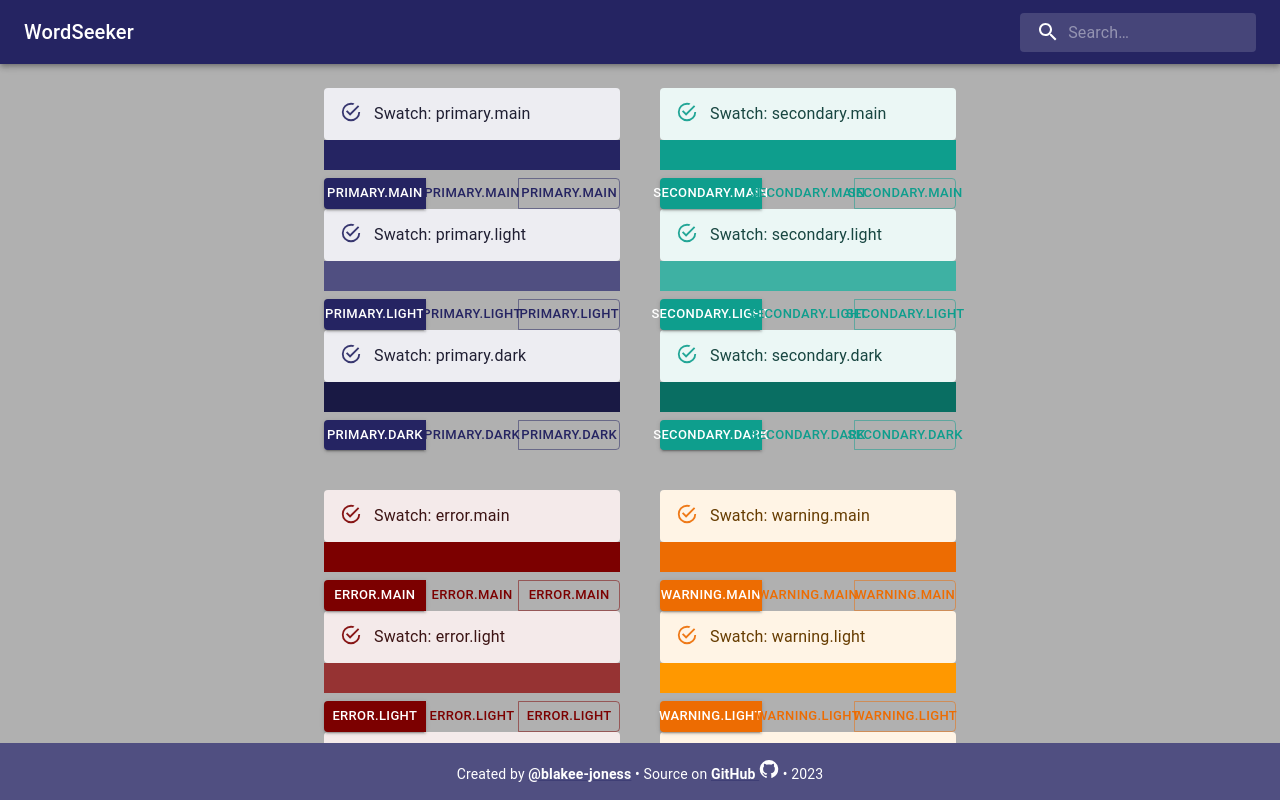
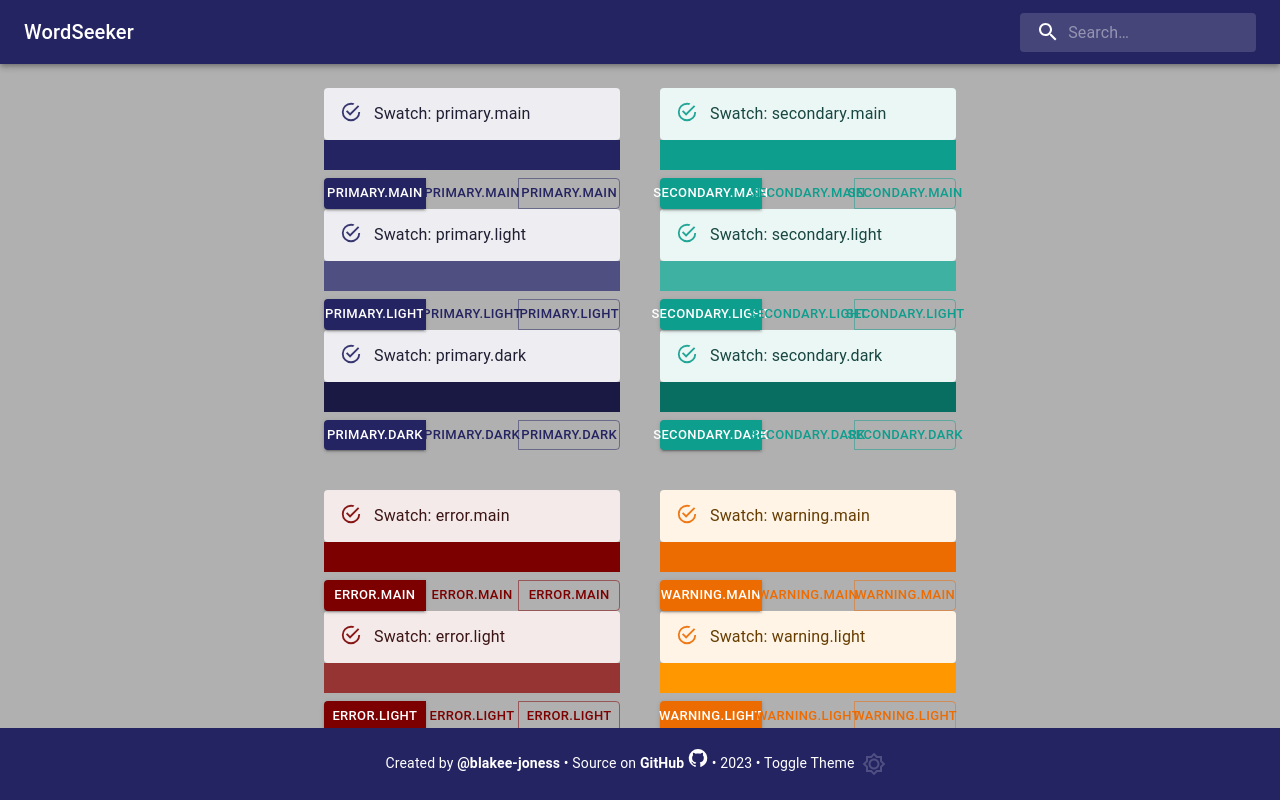
Before and after one commit to blakee-joness/wordseeker, a React (Vite) app in the folder wordSeeker/: page / in a window 1280 px wide. Shown: the top 800 px of the page. Built offline with nearby package versions, Linux system fonts and the light colour scheme; the HTML template or start-up script is replaced by a standard one.

Commit message:
Add theme toggle functionality to Footer component

```diff
--- a/wordSeeker/src/Components/Footer.tsx
+++ b/wordSeeker/src/Components/Footer.tsx
@@ -1,11 +1,15 @@
-import { Box, Container, Link, Typography, useTheme } from '@mui/material'
+import { Box, Container, IconButton, Link, Typography, useTheme } from '@mui/material'
 import GitHubIcon from '@mui/icons-material/GitHub'
+import { useContext, useEffect } from 'react'
+import { ThemeModeContext } from '@Providers/ContextProvider'
+import { Brightness4, Brightness5Outlined } from '@mui/icons-material'
+import { darkTheme, lightTheme } from '@Theme/themes'
 
 export default function Footer(): JSX.Element {
+  const { isDarkMode, toggleTheme } = useContext(ThemeModeContext)
   const theme = useTheme()
-
   return (
-    <Box sx={{ bgcolor: 'primary.light', p: 2, position: 'fixed', bottom: 0, width: '100%' }}>
+    <Box sx={{ bgcolor: 'primary.main', p: 2, position: 'fixed', bottom: 0, width: '100%' }}>
       <Container maxWidth="sm" sx={{ color: theme.palette.common.white }}>
         <Typography variant="body2" align="center">
           {'Created by '}
@@ -25,6 +29,14 @@ export default function Footer(): JSX.Element {
             GitHub <GitHubIcon fontSize="small" />
           </Link>
           {` • ${new Date().getFullYear()}`}
+          {` • Toggle Theme`}
+          <IconButton color="primary" onClick={toggleTheme}>
+            {isDarkMode ? (
+              <Brightness5Outlined sx={{ color: theme.palette.primary.light }} />
+            ) : (
+              <Brightness4 sx={{ color: theme.palette.primary.dark }} />
+            )}
+          </IconButton>
         </Typography>
       </Container>
     </Box>
--- a/wordSeeker/src/Providers/ContextProvider.tsx
+++ b/wordSeeker/src/Providers/ContextProvider.tsx
@@ -1,15 +1,28 @@
-import { darkTheme } from '@Theme/themes'
-import { ThemeProvider } from '@mui/material/styles'
+import { darkTheme, lightTheme } from '@Theme/themes'
+import { ThemeProvider, useTheme } from '@mui/material/styles'
 import { CssBaseline } from '@mui/material'
-import { Suspense } from 'react'
+import { Suspense, createContext, useState } from 'react'
+
+export const ThemeModeContext = createContext({
+  isDarkMode: true,
+  toggleTheme: () => {},
+})
 
 export default function ContextProvider({ children }: { children?: JSX.Element | JSX.Element[] }): JSX.Element {
+  const [isDarkMode, setIsDarkMode] = useState(true)
+
+  const toggleTheme = (): void => {
+    setIsDarkMode(!isDarkMode)
+  }
+
   return (
     <Suspense>
-      <ThemeProvider theme={darkTheme}>
-        <CssBaseline />
-        {children}
-      </ThemeProvider>
+      <ThemeModeContext.Provider value={{ isDarkMode, toggleTheme }}>
+        <ThemeProvider theme={isDarkMode ? darkTheme : lightTheme}>
+          <CssBaseline />
+          {children}
+        </ThemeProvider>
+      </ThemeModeContext.Provider>
     </Suspense>
   )
 }
```
